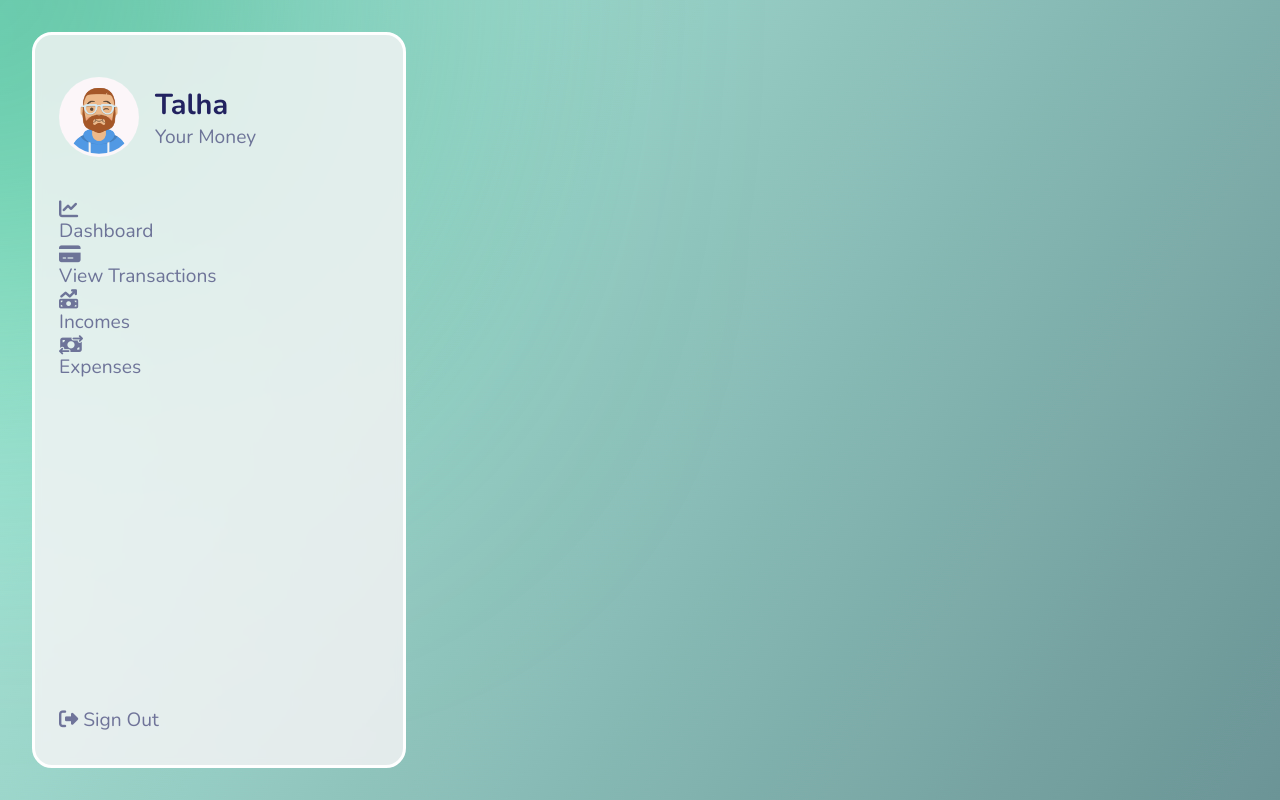
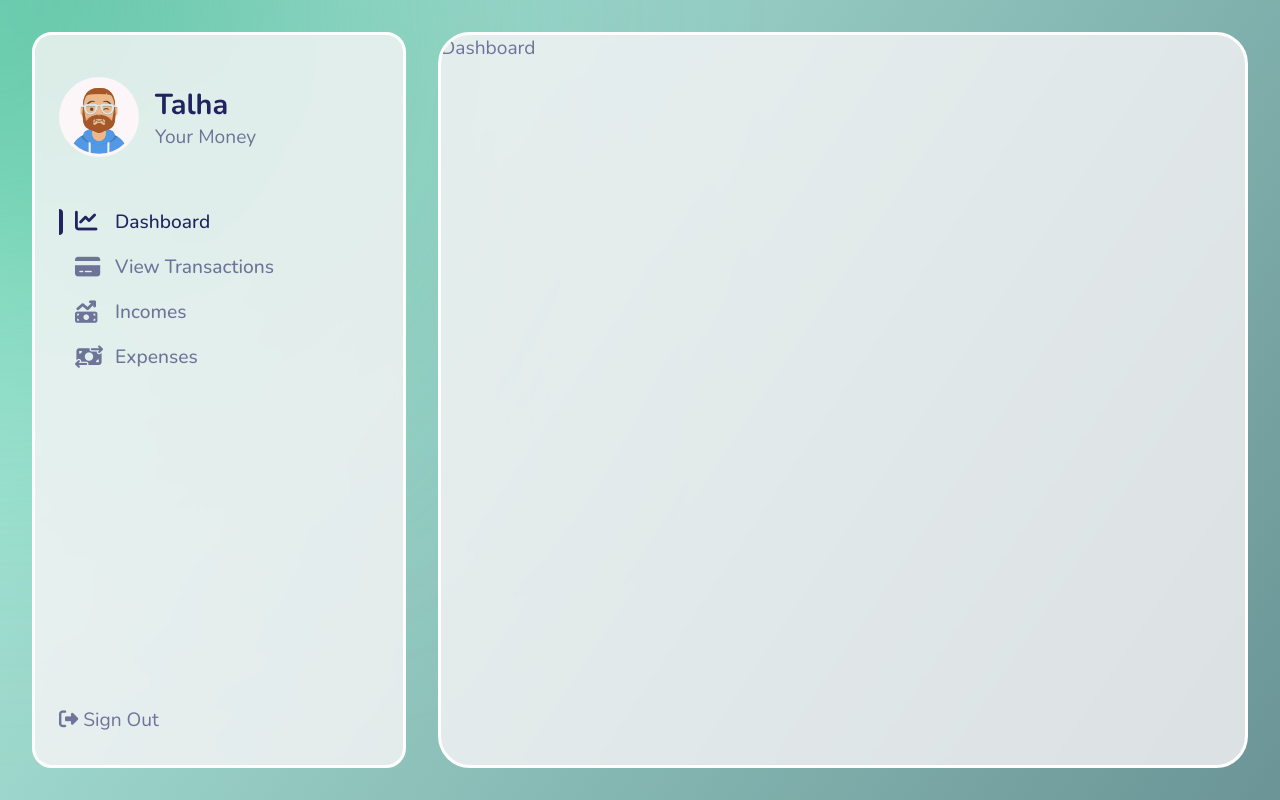
Before and after one commit to talha442/Expense-Tracker-Indispensable-, a React (Create React App) app in the folder frontend/: page / in a window 1280 px wide. Built offline with nearby package versions, Linux system fonts and the light colour scheme.

Commit message:
Worked on Navigation & Created components

```diff
--- a/frontend/src/App.js
+++ b/frontend/src/App.js
@@ -3,14 +3,41 @@
 import { MainLayout } from "./styles/Layouts";
 import Orb from "./Components/Orb/Orb";
 import Navigation from "./Components/Navigation/Navigation";
+import { useState, useMemo } from "react";
+import Dashboard from "./Components/Dashboard/Dashboard";
+import Income from "./Components/Income/Income";
+import Expenses from "./Components/Expenses/Expenses";
 
 function App() {
+  // use to set active state in navigation component
+  const [active, setActive] = useState(1);
+
+  // for not refreshing the background animation
+  const orbMemo = useMemo(() => {
+    return <Orb />;
+  }, []);
+
+  // Display Specific Window
+  const displayData = () => {
+    switch (active) {
+      case 1:
+        return <Dashboard />;
+      case 2:
+        return <Dashboard />;
+      case 3:
+        return <Income />;
+      case 4:
+        return <Expenses />;
+    }
+  };
+
   return (
     // Background Image Passed as a prop
     <AppStyled bg={bg} className="App">
-      <Orb />
+      {orbMemo}
       <MainLayout>
-        <Navigation />
+        <Navigation active={active} setActive={setActive} />
+        <main>{displayData()}</main>
       </MainLayout>
     </AppStyled>
   );
@@ -20,6 +47,17 @@
   height: 100vh;
   background-image: url(${(props) => props.bg});
   position: relative;
+  main {
+    flex: 1;
+    background: rgba(252, 246, 249, 0.78);
+    border: 3px solid #ffffff;
+    backdrop-filter: blur(4.5px);
+    border-radius: 32px;
+    overflow-x: hidden;
+    &::-webkit-scrollbar {
+      width: 0;
+    }
+  }
 `;
 
 export default App;
--- /dev/null
+++ b/frontend/src/Components/Dashboard/Dashboard.js
@@ -0,0 +1,10 @@
+import React from "react";
+import styled from "styled-components";
+
+function Dashboard() {
+  return <DashboardStyled>Dashboard</DashboardStyled>;
+}
+
+const DashboardStyled = styled.div``;
+
+export default Dashboard;
--- /dev/null
+++ b/frontend/src/Components/Expenses/Expenses.js
@@ -0,0 +1,10 @@
+import React from "react";
+import styled from "styled-components";
+
+function Expenses() {
+  return <ExpensesStyled>Expenses</ExpensesStyled>;
+}
+
+const ExpensesStyled = styled.div``;
+
+export default Expenses;
--- /dev/null
+++ b/frontend/src/Components/Income/Income.js
@@ -0,0 +1,10 @@
+import React from "react";
+import styled from "styled-components";
+
+function Income() {
+  return <IncomeStyled>Income</IncomeStyled>;
+}
+
+const IncomeStyled = styled.div``;
+
+export default Income;
--- a/frontend/src/Components/Navigation/Navigation.js
+++ b/frontend/src/Components/Navigation/Navigation.js
@@ -4,7 +4,7 @@
 import { menuItems } from "../../utils/menuItems";
 import { signout } from "../../utils/icons";
 
-function Navigation() {
+function Navigation({ active, setActive }) {
   return (
     <NavStyled>
       <div className="user-con">
@@ -17,7 +17,12 @@
       <ul className="menu-items">
         {menuItems.map((item) => {
           return (
-            <li key={item.id}>
+            <li
+              key={item.id}
+              onClick={() => setActive(item.id)}
+              // set active id using useState for navigation
+              className={active === item.id ? "active" : ""}
+            >
               {item.icon}
               <span>{item.title}</span>
             </li>
@@ -72,7 +77,37 @@
     flex-direction: column;
     li {
       display: grid;
-      grid-template-column: 40px auto;
+      grid-template-columns: 40px auto;
+      align-items: center;
+      margin: 0.6rem 0;
+      font-weight: 500;
+      cursor: pointer;
+      transition: all 0.4s ease-in-out;
+      color: rgba(34, 34, 96, 0.6);
+      padding-left: 1rem;
+      position: relative;
+      i {
+        color: rgba(34, 34, 96, 0.6);
+        font-size: 1.4rem;
+        transition: all 0.4s ease-in-out;
+      }
+    }
+  }
+
+  .active {
+    color: rgba(34, 34, 96, 1) !important;
+    i {
+      color: rgba(34, 34, 96, 1) !important;
+    }
+    &::before {
+      content: "";
+      position: absolute;
+      left: 0;
+      top: 0;
+      width: 4px;
+      height: 100%;
+      background: #222260;
+      border-radius: 0 10px 10px 0;
     }
   }
 `;
```
